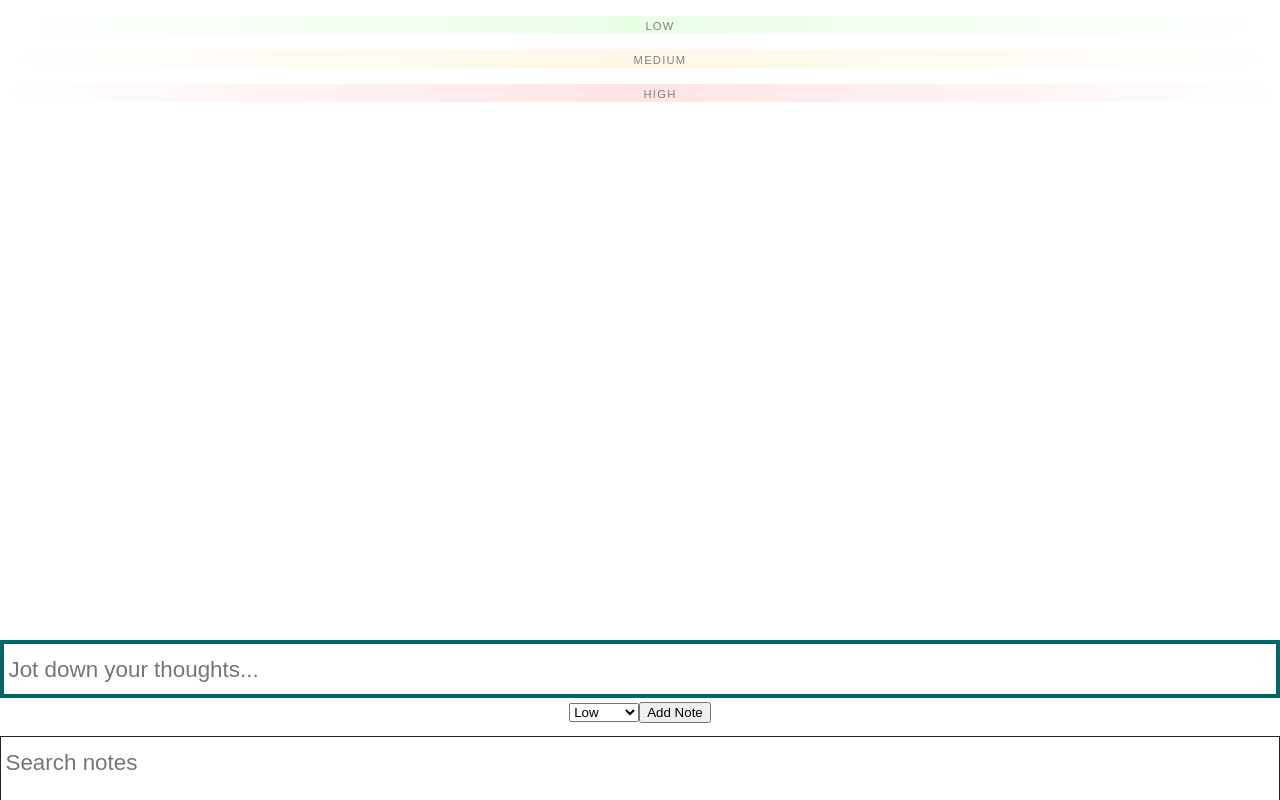
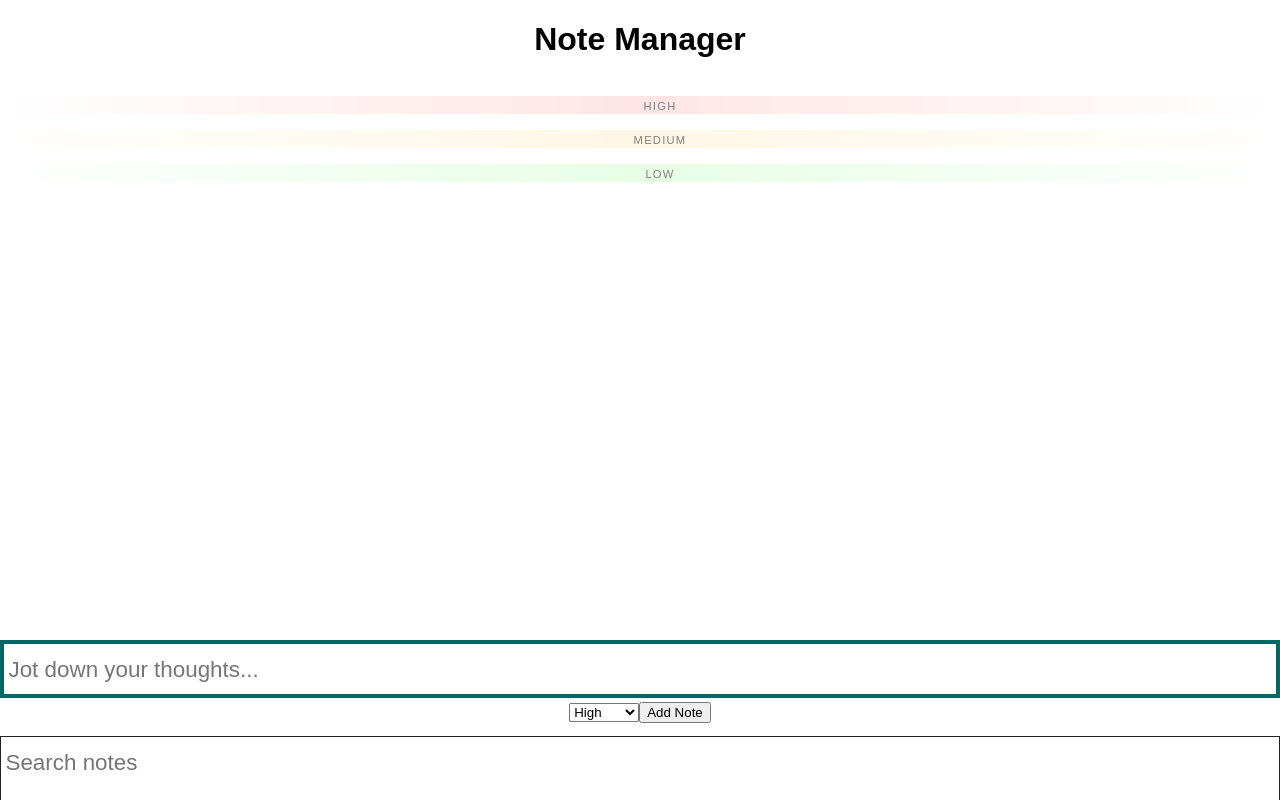
Before and after one commit to gdjoshwood/note-management-ui, a React (Create React App) app: page / in a window 1280 px wide. Built offline with nearby package versions, Linux system fonts and the light colour scheme.

Commit message:
add header and indicator for searching, fix default priority sort

```diff
--- a/src/App.js
+++ b/src/App.js
@@ -6,11 +6,11 @@ import {useState, useCallback, useEffect} from 'react';
 
 const serializedNotes = localStorage && JSON.parse(localStorage.getItem('notes'));
 const serializedAutoIncrementId = localStorage && parseInt(localStorage.getItem('autoIncrementId'));
-const PRIORITY_TYPES = ['Low', 'Medium', 'High']
+const PRIORITY_TYPES = ['High', 'Medium', 'Low']
 
 const DEFAULT_NEW_NOTE_VALUE = '';
 const DEFAULT_NEW_NOTE_ID = 0;
-const DEFAULT_NEW_NOTE_PRIORITY = PRIORITY_TYPES[0];
+const DEFAULT_NEW_NOTE_PRIORITY = PRIORITY_TYPES[2];
 
 const getNoteIndexFromElementWithList = (element, notes) => {
   const uniqueId = parseInt(element.target.closest('.NoteItem').dataset.noteIndex);
@@ -104,6 +104,10 @@ function App() {
 
   return (
     <div className="App">
+      <header>
+        <h1>Note Manager</h1>
+        {searchNotesValue && <span>Searching notes for "{searchNotesValue}"</span>}
+      </header>
       <div className="Notes">
         {PRIORITY_TYPES.map(priority => <ul className={`NoteList ${priority}`}>
           {(() => {
--- a/src/App.scss
+++ b/src/App.scss
@@ -9,10 +9,13 @@
   justify-content: center;
   flex-direction: column;
   overflow: hidden;
+  header {
+    height: 10vh;
+  }
 }
 
 .Notes {
-  height: 80vh;
+  height: 70vh;
   overflow: auto;
 }
 
```
